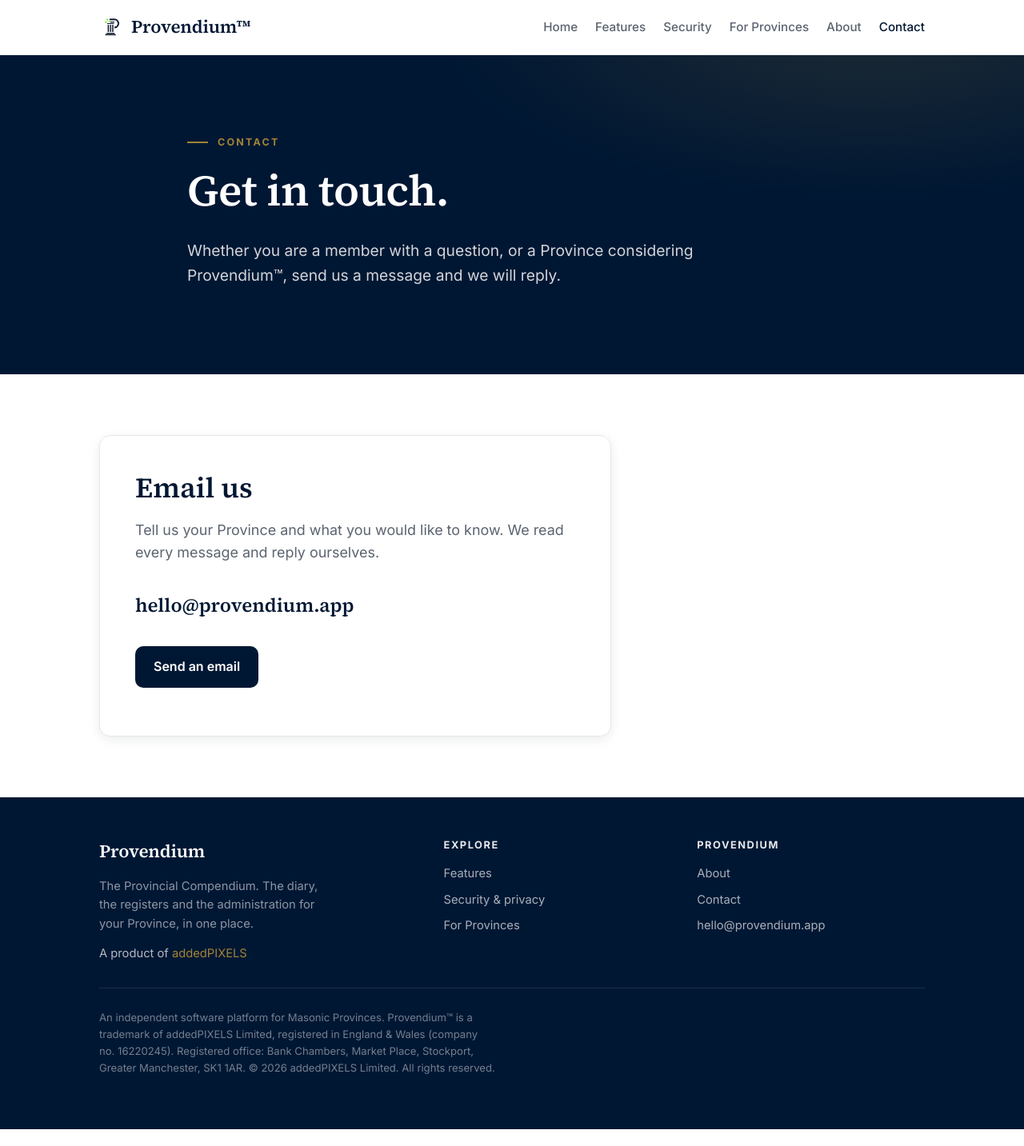
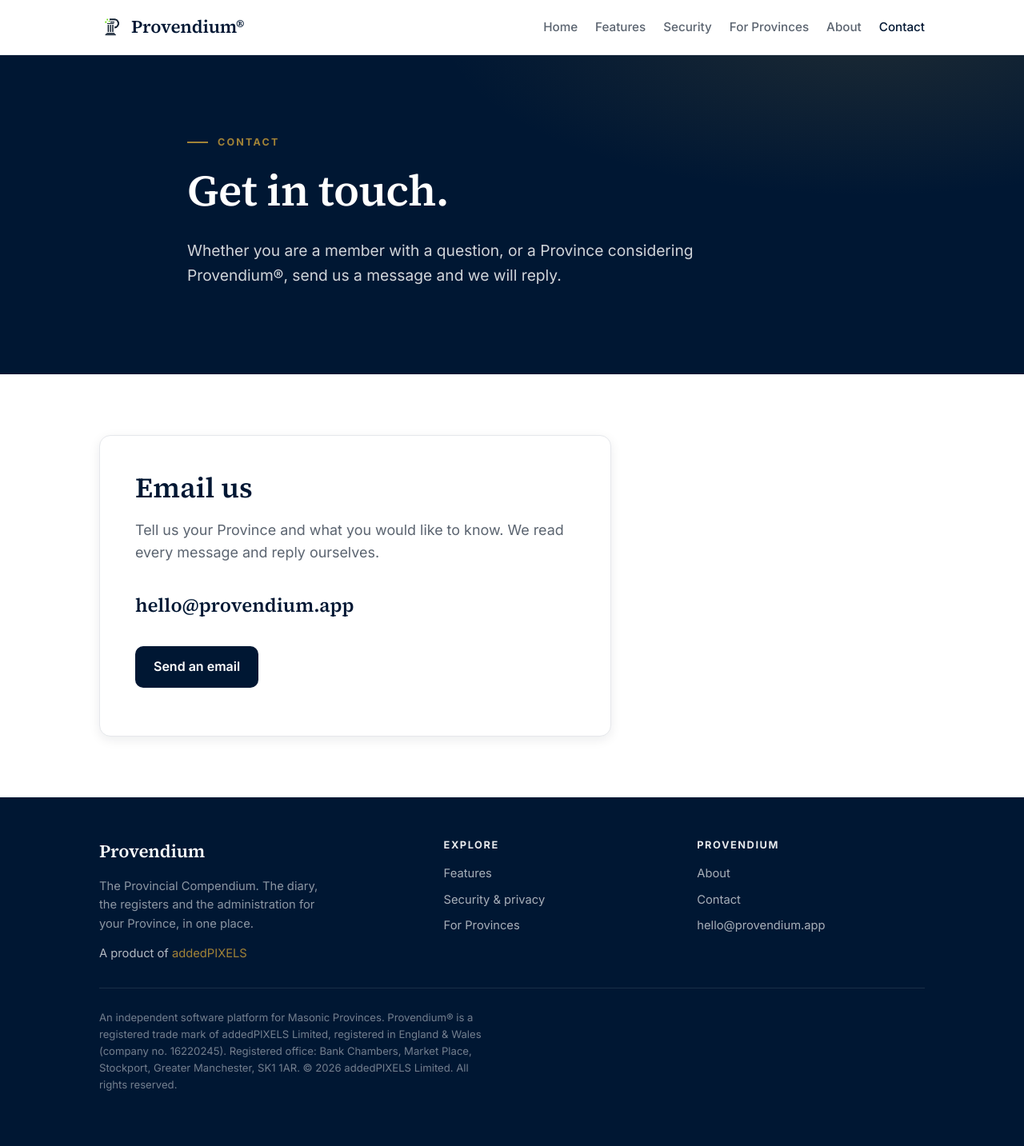
Before and after one commit to addedPIXELS/provendium-www, a plain HTML site: page contact.html in a window 1280 px wide. Shown: the whole page at 80% size. Before the commit the page ends 1412 px from the top, so only its background shows below. Drawn offline with Linux system fonts and the light colour scheme.

Commit message:
Mark Provendium as a registered trade mark
Provendium is now a registered trade mark, so replace ™ with ® on every
page (header wordmark and first body mention), in the README, and in the
og.png link-preview image. Update the footer legal line on all pages and
the README trademark section to read "registered trade mark".

```diff
--- a/contact.html
+++ b/contact.html
@@ -28,7 +28,7 @@
         <div class="container">
             <a class="brand" href="index.html">
                 <img class="brand-mark" src="provendium-mark.png" alt="" width="30" height="30">
-                <span>Provendium&trade;</span>
+                <span>Provendium&reg;</span>
             </a>
             <button class="nav-toggle" type="button" aria-expanded="false" aria-controls="primary-nav" aria-label="Menu">
                 <svg class="icon icon-menu" aria-hidden="true"><use href="icons.svg#i-menu"></use></svg>
@@ -50,7 +50,7 @@
             <div class="container fade-up">
                 <p class="eyebrow ruled">Contact</p>
                 <h1>Get in touch.</h1>
-                <p class="lede">Whether you are a member with a question, or a Province considering Provendium&trade;, send us a message and we will reply.</p>
+                <p class="lede">Whether you are a member with a question, or a Province considering Provendium&reg;, send us a message and we will reply.</p>
             </div>
         </section>
 
@@ -92,7 +92,7 @@
                 </div>
             </div>
             <hr class="foot-divider">
-            <p class="foot-small">An independent software platform for Masonic Provinces. Provendium&trade; is a trademark of addedPIXELS Limited, registered in England &amp; Wales (company no.&nbsp;16220245). Registered office: Bank Chambers, Market Place, Stockport, Greater Manchester, SK1&nbsp;1AR. &copy; 2026 addedPIXELS Limited. All rights reserved.</p>
+            <p class="foot-small">An independent software platform for Masonic Provinces. Provendium&reg; is a registered trade mark of addedPIXELS Limited, registered in England &amp; Wales (company no.&nbsp;16220245). Registered office: Bank Chambers, Market Place, Stockport, Greater Manchester, SK1&nbsp;1AR. &copy; 2026 addedPIXELS Limited. All rights reserved.</p>
         </div>
     </footer>
 </body>
```
Also changed, not shown: about.html (+3 -3 lines), features.html (+3 -3 lines), for-provinces.html (+3 -3 lines), index.html (+3 -3 lines), security.html (+3 -3 lines), og.png, 1 other file.
